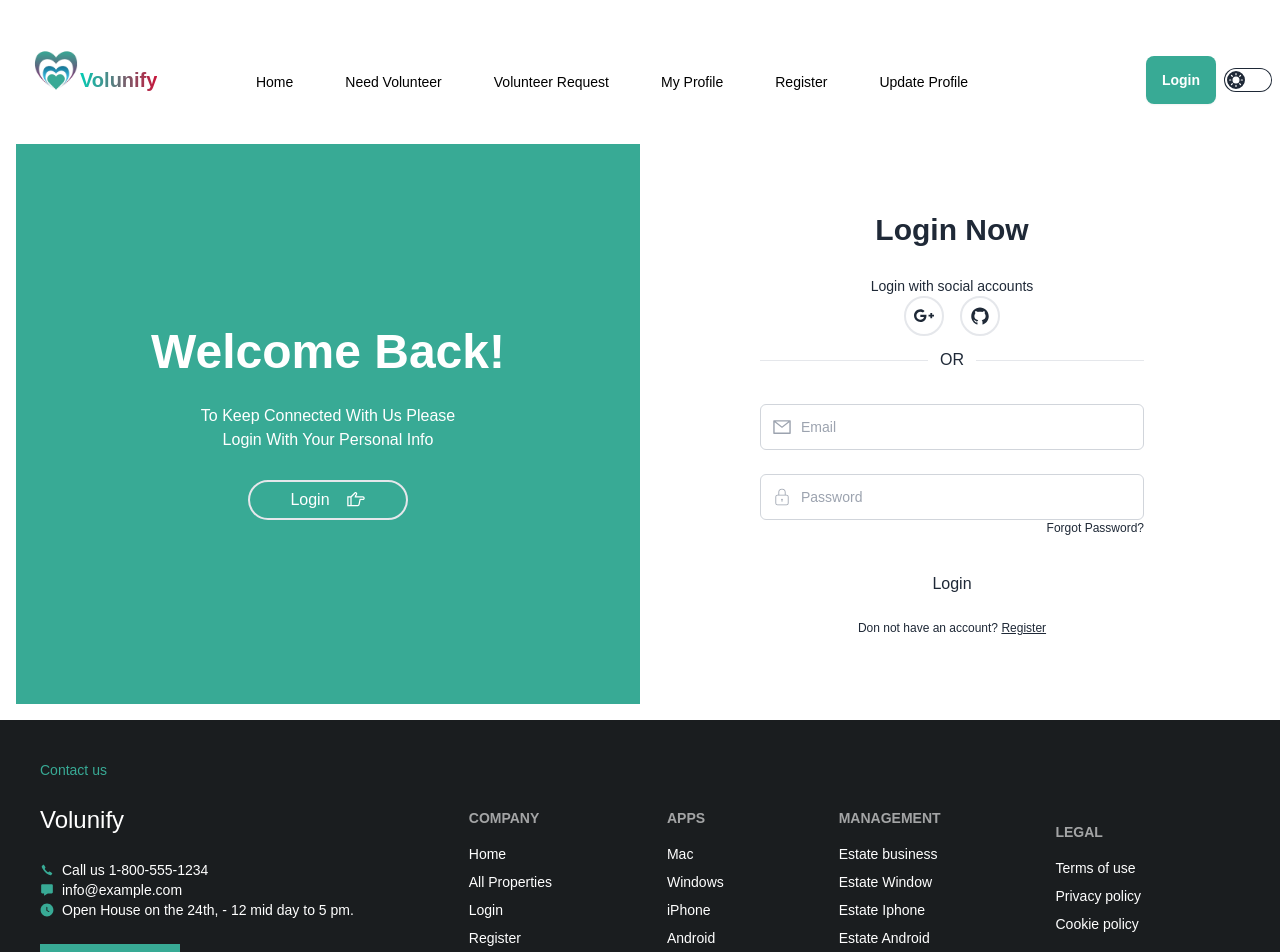
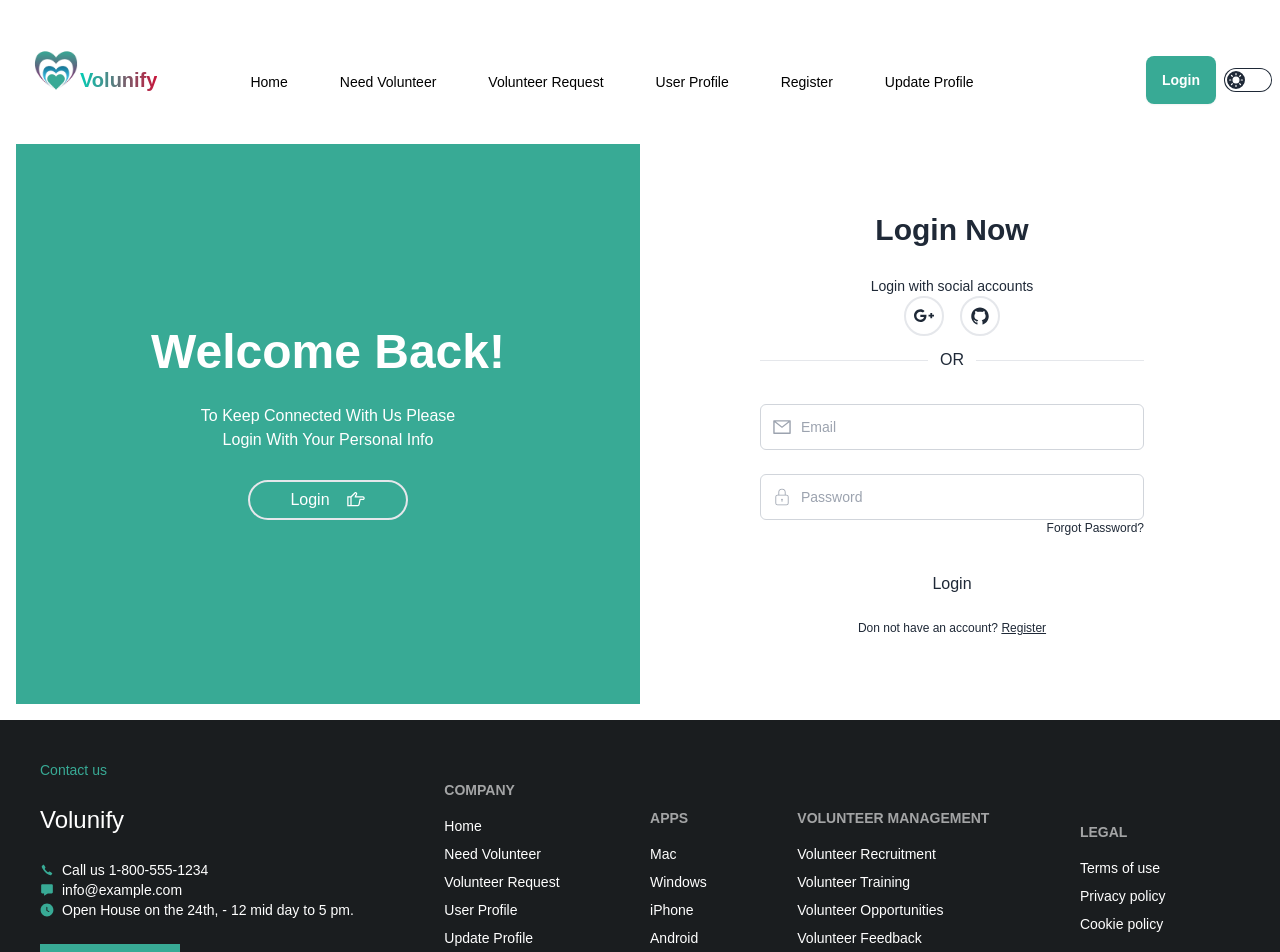
Before and after one commit to mhshihab2604/Volunteer-Project-Client, a React (Vite) app: page /login in a window 1280 px wide. Shown: the top 952 px of the page. Built offline with nearby package versions, Linux system fonts and the light colour scheme; no server answers.

Commit message:
Footer Update

```diff
--- a/src/Components/Footer/Footer.jsx
+++ b/src/Components/Footer/Footer.jsx
@@ -21,10 +21,12 @@
                     </aside>
                     <nav>
                         <h6 className="footer-title">Company</h6>
-                        <a className="link link-hover hover:text-[#38AA95]">Home</a>
-                        <a className="link link-hover hover:text-[#38AA95]">All Properties</a>
-                        <a className="link link-hover hover:text-[#38AA95]">Login</a>
-                        <a className="link link-hover hover:text-[#38AA95]">Register</a>
+                        <a href="/" className="link link-hover hover:text-[#38AA95]">Home</a>
+                        <a href="/NeedVolunteer" className="link link-hover hover:text-[#38AA95]">Need Volunteer</a>
+                        <a href="/volunteerRequest" className="link link-hover hover:text-[#38AA95]">Volunteer Request</a>
+                        <a href="/userProfile" className="link link-hover hover:text-[#38AA95]">User Profile</a>
+                        <a href="/updateProfile" className="link link-hover hover:text-[#38AA95]">Update Profile</a>
+                        <a href="/register" className="link link-hover hover:text-[#38AA95]">Register</a>
                     </nav>
                     <nav>
                         <h6 className="footer-title"> APPS</h6>
@@ -34,11 +36,11 @@
                         <a className="link link-hover hover:text-[#38AA95]">Android</a>
                     </nav>
                     <nav>
-                        <h6 className="footer-title">MANAGEMENT</h6>
-                        <a className="link link-hover hover:text-[#38AA95]">Estate business</a>
-                        <a className="link link-hover hover:text-[#38AA95]">Estate Window</a>
-                        <a className="link link-hover hover:text-[#38AA95]">Estate Iphone</a>
-                        <a className="link link-hover hover:text-[#38AA95]">Estate Android</a>
+                        <h6 className="footer-title">VOLUNTEER MANAGEMENT</h6>
+                        <a className="link link-hover hover:text-[#38AA95]">Volunteer Recruitment</a>
+                        <a className="link link-hover hover:text-[#38AA95]">Volunteer Training</a>
+                        <a className="link link-hover hover:text-[#38AA95]">Volunteer Opportunities</a>
+                        <a className="link link-hover hover:text-[#38AA95]">Volunteer Feedback</a>
                     </nav>
                     <nav>
                         <h6 className="footer-title">Legal</h6>
--- a/src/Components/Header/Header.jsx
+++ b/src/Components/Header/Header.jsx
@@ -67,7 +67,7 @@
                     <a rel="noopener noreferrer" href="" className="flex items-center px-4 -mb-1 hover:border-b-2 dark:border- hover:dark:text-[#38AA95] dark:border-[#38AA95]">Volunteer Request</a>
                 </Link>
                 <Link to="/userProfile" className="flex">
-                    <a rel="noopener noreferrer" href="" className="flex items-center px-4 -mb-1 hover:border-b-2 dark:border- hover:dark:text-[#38AA95] dark:border-[#38AA95]">My Profile</a>
+                    <a rel="noopener noreferrer" href="" className="flex items-center px-4 -mb-1 hover:border-b-2 dark:border- hover:dark:text-[#38AA95] dark:border-[#38AA95]">User Profile</a>
                 </Link>
                 <Link to="/register" className="flex">
                     <a rel="noopener noreferrer" href="" className="flex items-center px-4 -mb-1 hover:border-b-2 dark:border- hover:dark:text-[#38AA95] dark:border-[#38AA95]">Register</a>
@@ -98,7 +98,7 @@
                 <a rel="noopener noreferrer" href="" className="flex items-center px-4 -mb-1 hover:border-b-2 dark:border- hover:dark:text-[#38AA95] dark:border-[#38AA95]">Volunteer Request</a>
             </Link>
             <Link to="/userProfile" className="flex">
-                <a rel="noopener noreferrer" href="" className="flex items-center px-4 -mb-1 hover:border-b-2 dark:border- hover:dark:text-[#38AA95] dark:border-[#38AA95]">My Profile</a>
+                <a rel="noopener noreferrer" href="" className="flex items-center px-4 -mb-1 hover:border-b-2 dark:border- hover:dark:text-[#38AA95] dark:border-[#38AA95]">User Profile</a>
             </Link>
             <Link to="/register" className="flex">
                 <a rel="noopener noreferrer" href="" className="flex items-center px-4 -mb-1 hover:border-b-2 dark:border- hover:dark:text-[#38AA95] dark:border-[#38AA95]">Register</a>
--- a/src/Components/UserProfile/UserProfile.jsx
+++ b/src/Components/UserProfile/UserProfile.jsx
@@ -21,7 +21,7 @@
                         </label>
 
                         <div className="userDetails">
-                            <h2 className="userName">Name:
+                            <h2 className="userName text-lg">Name:
                                 {user?.displayName || "unknown"}
                                 <LuPencil />
                             </h2>
```
